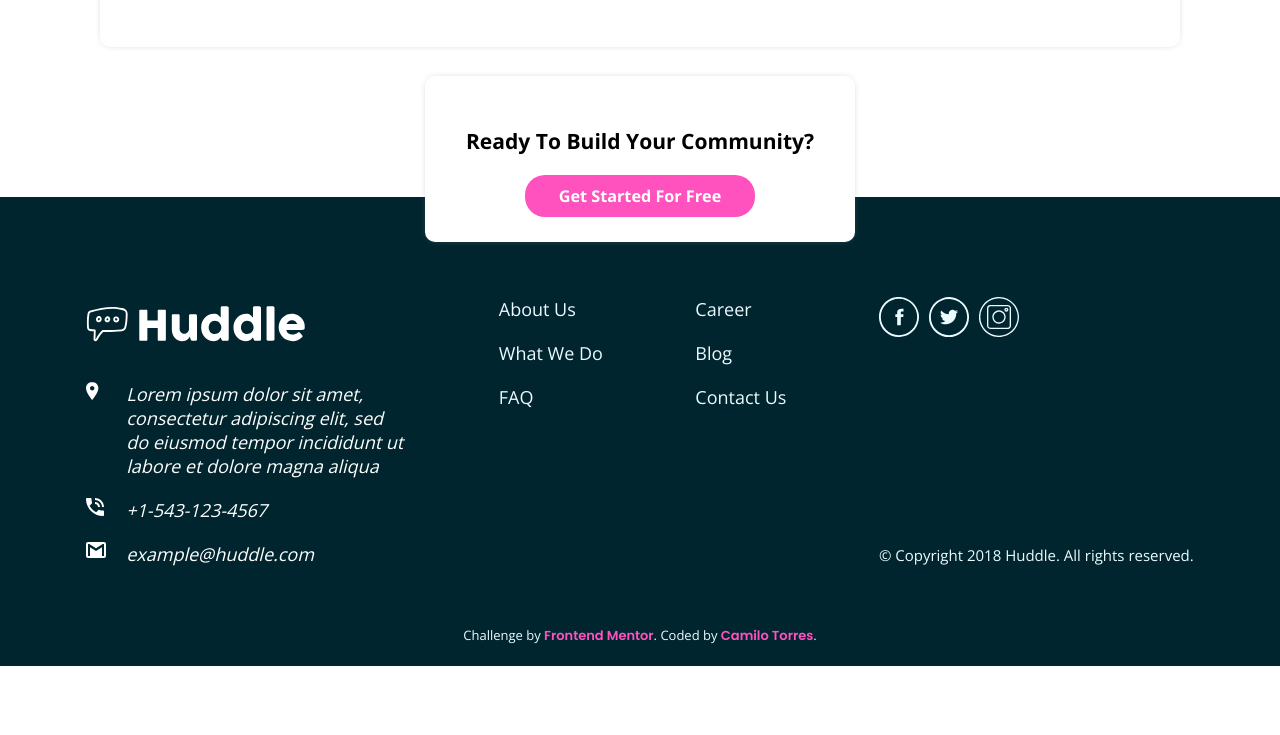
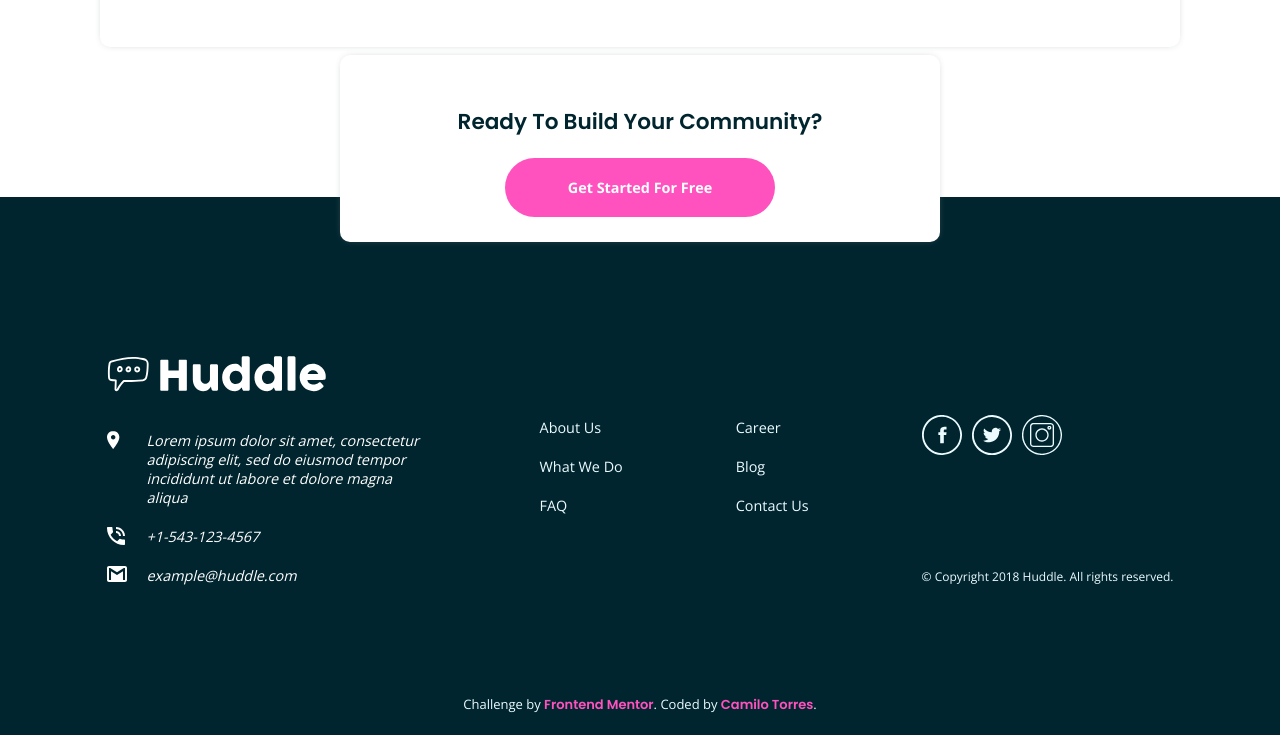
Before and after one commit to CAMILOITT/huddle-landing-page-with-alternating-features-blocks-master, a plain HTML site: page index.html in a window 1280 px wide. Shown: the part 1758-2493 px from the top of the page. Before the commit the page ends 2424 px from the top, so only its background shows below. Drawn offline with nearby package versions, Linux system fonts and the light colour scheme.

Commit message:
add details in sass

```diff
--- a/index.html
+++ b/index.html
@@ -89,7 +89,7 @@
         />
       </section>
       <div class="main__start">
-        <h3 class="start__quetion">Ready To Build Your Community?</h3>
+        <h3 class="start__question">Ready To Build Your Community?</h3>
         <a href="#" class="start__link">Get Started For Free</a>
       </div>
     </main>
--- a/sass/style.sass
+++ b/sass/style.sass
@@ -24,7 +24,7 @@ $FontFamilyOpen: 'Open Sans', sans-serif
 @mixin btn($sizeW, $padding, $radiusB, $bg, $colorText)
   display: inline-block
   width: $sizeW
-  padding: 10px
+  padding: $padding
   background: $bg
   border-radius: $radiusB
   color: $colorText
@@ -52,7 +52,7 @@ html
 body
   font-size: $FontSize
 .header
-  min-height: 70vh
+  min-height: 71vh
   padding: 50px 100px
   background: $VeryPaleCyan
   background-image: url('./../images/bg-hero-desktop.svg')
@@ -85,7 +85,8 @@ body
         margin: 30px 0 25px
         font-size: $FontSize
       .information__link
-        @include btn( 230px,20px, 20px, $Pink,white )
+        @include btn( 230px,20px, 50px, $Pink,white )
+        width: 270px
         font-size: .9em
         &:hover
           filter: brightness(1.89) contrast(1) hue-rotate(25deg)
@@ -120,7 +121,7 @@ body
     .section__illustration
       width: clamp(270px, 50%, 300px)
   .main__start
-    width: 430px
+    width: 600px
     background: white
     position: absolute
     bottom: -45px
@@ -133,23 +134,27 @@ body
     @include boxShadow
     .start__question
       color: $VeryDarkCyan
+      font-size: 1.2em
+      font-family: $FontFamilyPoppins
     .start__link
-      @include btn( 230px, 20px, 20px, $Pink,white )
-      font-size: .9em
+      @include btn( 230px, 20px, 50px, $Pink,white )
+      width: 270px
+      font-size: .8em
       margin-block-start: 20px
       &:hover
         filter: brightness(1.89) contrast(1) hue-rotate(25deg)
 
 .footer
   background: $VeryDarkCyan
-  padding: 100px 50px
+  padding: 150px 60px
   gap: 20px
   display: flex
   justify-content: space-around
-  align-items: stretch
+  align-items: center
   flex-wrap: wrap
   position: relative
   color: $VeryPaleCyan
+  font-size: 0.8em
   .footer__addres
     max-width: 320px
     .addres__logo
@@ -175,6 +180,8 @@ body
     flex-direction: column
     justify-content: space-between
     gap: 30px
+    align-self: flex-end
+    height: 170px
     .footer__icon
       display: flex
       list-style: none
@@ -215,6 +222,7 @@ body
   .footer
     .footer__footer
       align-items: center
+      height: auto
 
 @media screen and (max-width:770px)
   .header
```
Also changed, not shown: css/style.css, 1 other file.
